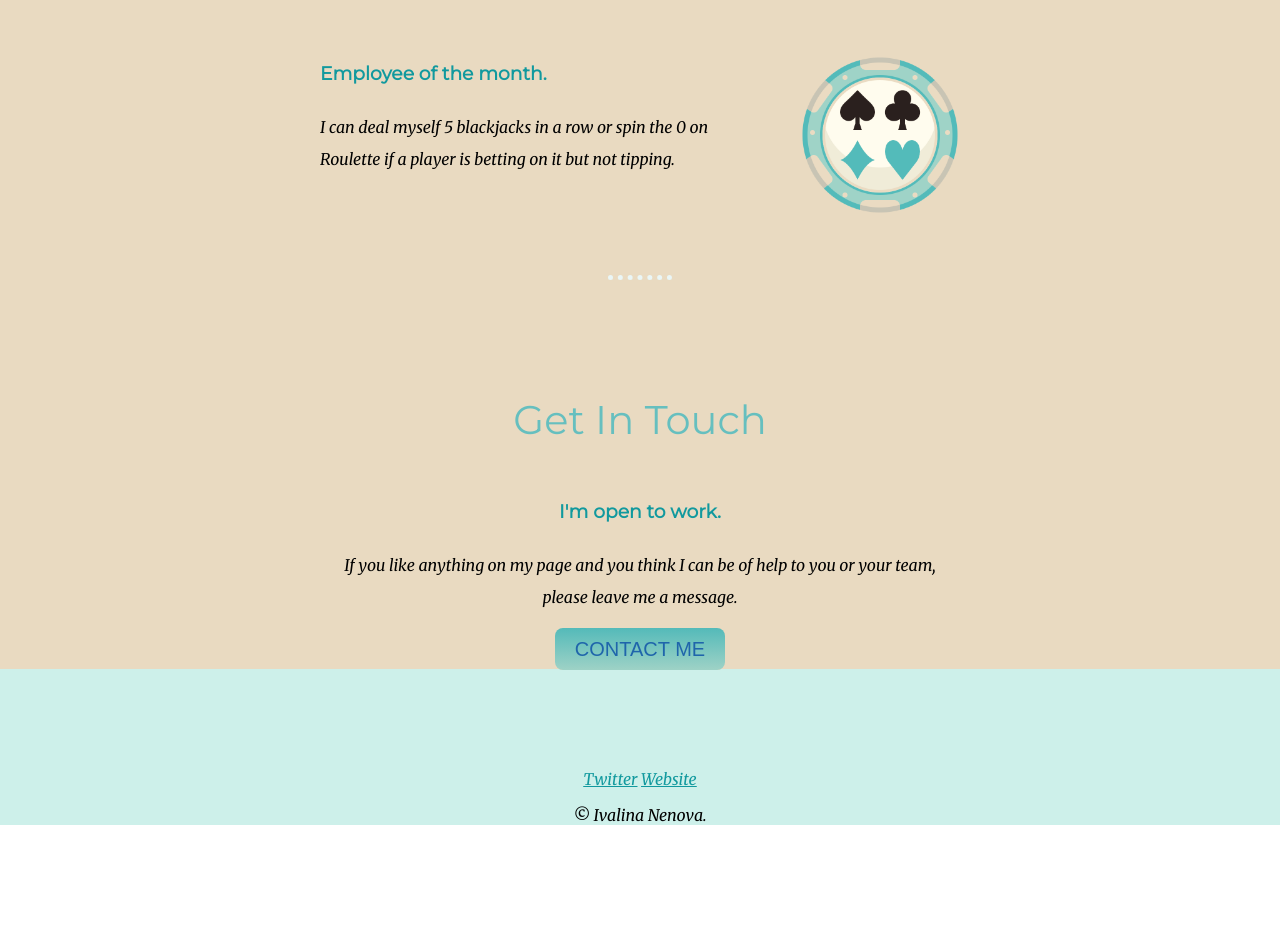
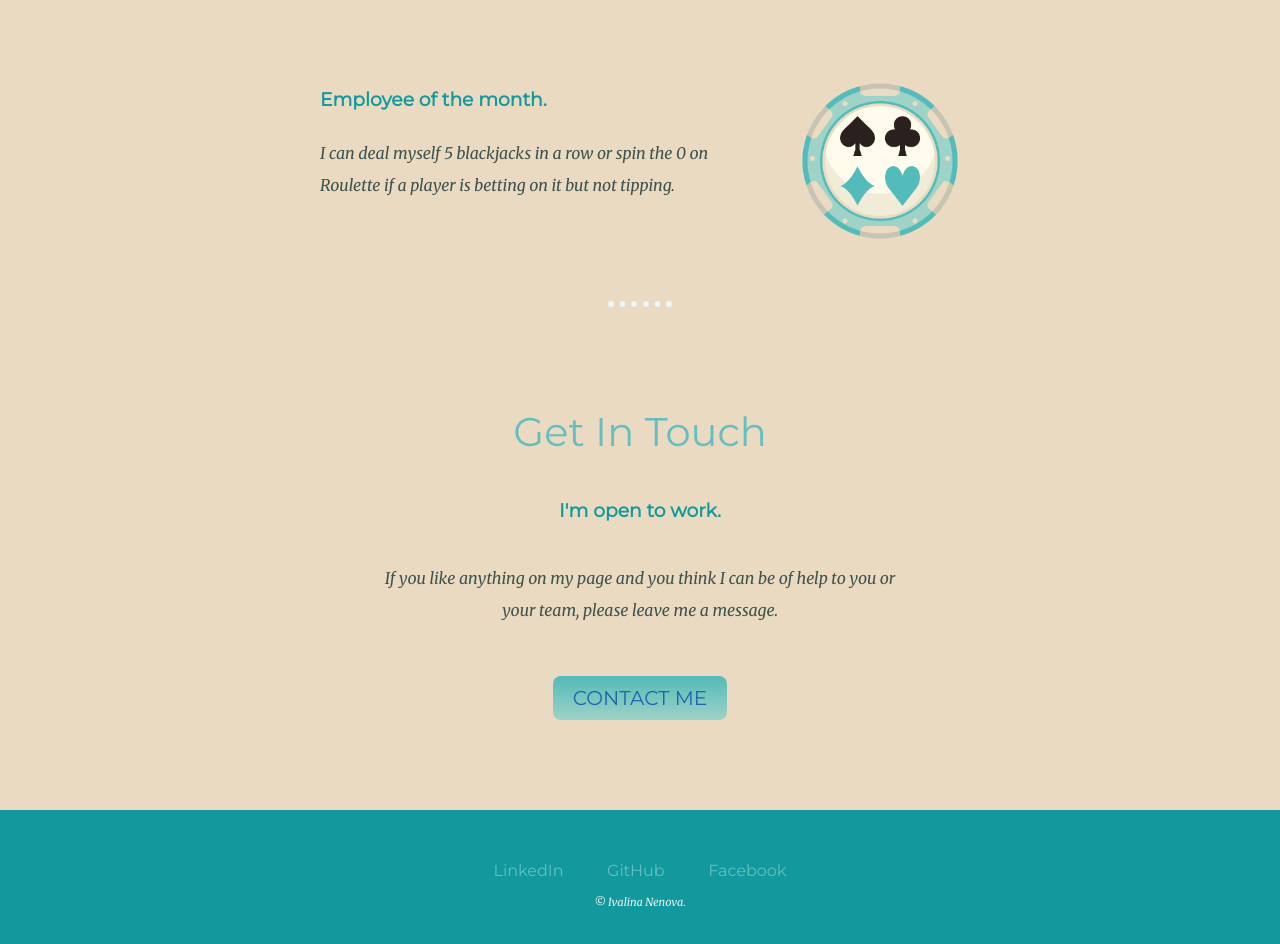
Before and after one commit to IvalinaNenova/Udemy-Courses, a plain HTML site: page Web Development Bootcamp/CSS - My Site/index.html in a window 1280 px wide. Shown: the part 1840-2784 px from the top of the page. Before the commit the page ends 2681 px from the top, so only its background shows below. Drawn offline with Linux system fonts and the light colour scheme.

Commit message:
Styled bottom container

```diff
--- a/Web Development Bootcamp/CSS - My Site/css/styles.css
+++ b/Web Development Bootcamp/CSS - My Site/css/styles.css
@@ -2,7 +2,7 @@ body {
   margin: 0;
   text-align: center;
   font-family: 'Merriweather', serif;
-
+  color: #40514E;
 }
 
 h1 {
@@ -11,27 +11,40 @@ h1 {
   margin: 50px auto 0 auto;
   font-family: 'Sacramento', cursive;
 }
-h2{
+
+h2 {
   color: #66BFBF;
   font-size: 2.5rem;
   font-family: 'Montserrat', sans-serif;
   font-weight: normal;
+  padding-bottom: 10px;
 }
-h3{
+
+h3 {
   color: #11999E;
   font-family: 'Montserrat', sans-serif;
 }
-hr{
-  border-style: none;
-  border-top-style: dotted;
-  border-width: 5px;
-  border-color: #EAF6F6;
+
+hr {
+  border: dotted #EAF6F6 6px;
+  border-bottom: none;
   margin: 100px auto;
-  width: 5%;
+  width: 4%;
+}
 
+p {
+  line-height: 2;
 }
-a{
-  color: #11999E;
+
+a {
+  color: #66BFBF;
+  font-family: 'Montserrat', sans-serif;
+  margin: 10px 20px;
+  text-decoration: none;
+}
+
+a:hover {
+  color: white;
 }
 
 .top-container {
@@ -42,47 +55,59 @@ a{
 
 .middle-container {
   background-color: #E9DAC1;
+  margin: 0;
+  border-bottom-width: 100px;
+  padding: 100px 0 100PX 0;
 }
 
 .bottom-container {
-  background-color: #CDF0EA;
+  background-color: #11999E;
+  padding: 50px 0 20px;
 }
 
-.skill-row{
+.profile {
+  margin: 0 auto;
+  width: 50%;
+}
+
+.intro {
+  width: 50%;
+  margin: auto;
+}
+
+.skill-row {
   margin: 100px auto;
   width: 50%;
   text-align: left;
   line-height: 2;
 }
 
-.profile{
-  margin: 100PX auto;
-  width: 50%;
-  line-height: 2;
+.contact-message {
+  width: 40%;
+  margin: 40px auto 60px;
 }
 
-.contact-me{
-  margin: 100px auto;
-  width: 50%;
-  line-height: 2;
+.copyright {
+  color: #EAF6F6;
+  font-size: 11px;
 }
 
-.profile-pic{
+.profile-pic {
   margin-top: 50px;
   width: 25%;
 }
-.multi-img{
-   width: 25%;
-   float: left;
-   margin-right: 30px;
+
+.multi-img {
+  width: 25%;
+  float: left;
+  margin-right: 30px;
 }
 
-.chip-img{
-  width:25%;
+.chip-img {
+  width: 25%;
   float: right;
   margin-left: 30px;
 }
-
 
 .bottom-cloud {
   position: absolute;
@@ -99,14 +124,14 @@ a{
 .btn {
   background: #E9DAC1;
   background-image: -webkit-linear-gradient(top, #54BAB9, #9ED2C6);
-  background-image: -moz-linear-gradient(top, #54BAB9,#9ED2C6);
+  background-image: -moz-linear-gradient(top, #54BAB9, #9ED2C6);
   background-image: -ms-linear-gradient(top, #54BAB9, #9ED2C6);
   background-image: -o-linear-gradient(top, #54BAB9, #9ED2C6);
   background-image: linear-gradient(to bottom, #54BAB9, #9ED2C6);
   -webkit-border-radius: 8;
   -moz-border-radius: 8;
   border-radius: 8px;
-  font-family: Arial;
+  font-family: 'Montserrat', sans-serif;
   color: #1f65ab;
   font-size: 20px;
   padding: 10px 20px 10px 20px;
--- a/Web Development Bootcamp/CSS - My Site/index.html
+++ b/Web Development Bootcamp/CSS - My Site/index.html
@@ -22,7 +22,7 @@
         <div class="profile">
           <img class="profile-pic" src="images/woman.png" alt="profile-pic">
           <h2>Hi.</h2>
-          <p>I'm from Veliko Tarnovo, Bulgaria. Former Casino Dealer. Full-time Web Development student. Part-time hotel owner.</p>
+          <p class="intro">I'm from Veliko Tarnovo, Bulgaria. Former Casino Dealer. Full-time Web Development student. Part-time hotel owner.</p>
         </div>
         <hr>
         <div class="skills">
@@ -43,17 +43,17 @@
         <div class="contact-me">
           <h2>Get In Touch</h2>
           <h3>I'm open to work.</h3>
-          <p>If you like anything on my page and you think I can be of help to you or your team, please leave me a message.</p>
+          <p class="contact-message">If you like anything on my page and you think I can be of help to you or your team, please leave me a message.</p>
           <a class="btn" href="mailto:nenovaivalina@gmail.com">CONTACT ME</a>
         </div>
       </div>
 
 
       <div class="bottom-container">
-        <a class="footer-link" href="www.linkedin.com/in/ivalina-nenova-33899b189LinkedIn</a>
-        <a class="footer-link" href="https://github.com/IvalinaNenova">Twitter</a>
-        <a class="footer-link" href="https://www.appbrewery.co/">Website</a>
-        <p>© Ivalina Nenova.</p>
+        <a class="footer-link" href="https://linkedin.com/in/ivalina-nenova-33899b189LinkedIn">LinkedIn</a>
+        <a class="footer-link" href="https://github.com/IvalinaNenova">GitHub</a>
+        <a class="footer-link" href="https://www.facebook.com/profile.php?id=100000451537999">Facebook</a>
+        <p class="copyright">© Ivalina Nenova.</p>
       </div>
 
   </body>
```
